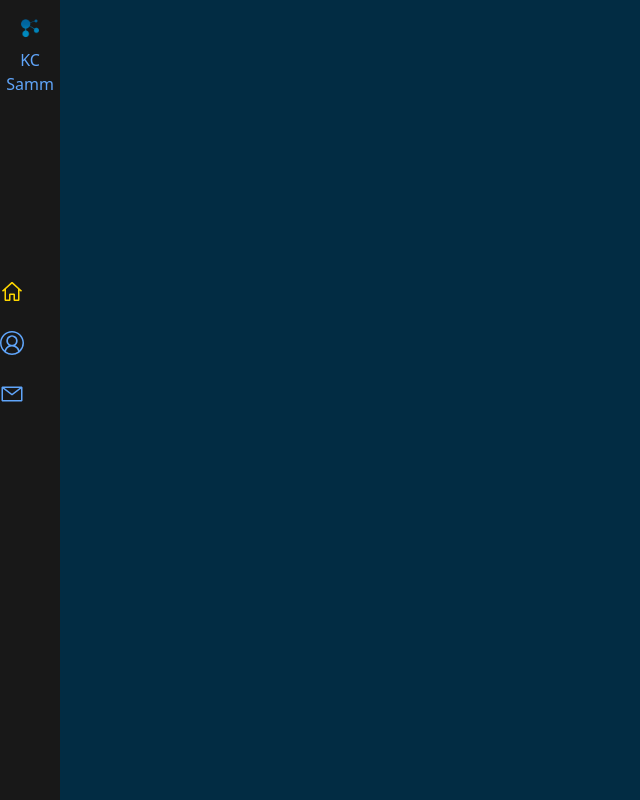
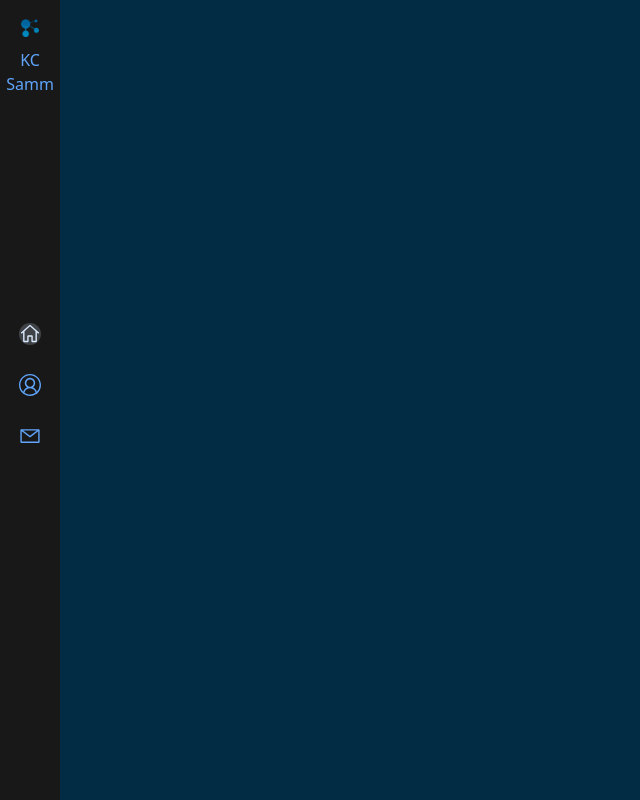
Before and after one commit to KING-SAMM/myPortfolio, a React (Vite) app in the folder frontend_react/: page / in a window 1280 px wide. Shown: the whole page, without its empty margins (0-640 px from the left). Built offline with nearby package versions, Linux system fonts and the light colour scheme.

Commit message:
Modified Side bar styling

```diff
--- a/frontend_react/src/components/Sidebar/Sidebar.jsx
+++ b/frontend_react/src/components/Sidebar/Sidebar.jsx
@@ -10,39 +10,28 @@ const Sidebar = () => {
     <nav className="bg-[#181818] w-[60px] h-full absolute top-0 z-10 min-h-[500px] ">
 
       {/* Main Logo  */}
-      <Link className="logo block py-2 px-0" to="/">
-        <img src={ images.logo } className={ `block my-2 mx-[auto] w-[24px] h-[auto]`} alt="logo" />
+      <Link className="logo flex flex-col py-2 px-0" to="/">
+        <img src={ images.logo } alt="logo" />
         {/* <img src={ images.logoSubtitle } className={ `sub-logo w-[50px]` } alt="KC Samm" /> */}
         <p className={ `sub-logo w-[50px] text-blue-400 text-center my-2 mx-[auto]` }>KC Samm</p>
       </Link>
 
       {/* Navigation Links  */}
-      <div className="nav-links flex flex-col justify-start items-center text-center absolute h-[210px] top-[50%] mt-[-120px] w-full">
+      <div className="nav-links flex flex-col justify-items-center ">
 
         {/* Home  */}
-        <NavLink
-          exact="true" activeclassname="active" to="/"
-          className={ `block my-0 mx-[auto] text-2xl text-blue-400 h-[51px] leading-10 relative no-underline
-          hover:text-blue-300 hover:after:opacity-100
-          after:content-[' '] after:text-[9px] after:absolute after:tracking-[2px] after:bottom-0 after:block after:w-full after:text-center after:opacity-0 after:transition-all after:duration-300 after:ease-out
-          first:after:content-['HOME'] `  }
-        >
-          <VscHome
-            className='w-6 h-6 hover:opacity-0 '  />
+        <NavLink exact="true" activeclassname="active" to="/" className={ `text-blue-400` }>
+          <VscHome className='text-blue-400' />
         </NavLink>
 
         {/* About  */}
-        <NavLink exact="true" activeclassname="active" to="/about"
-          className={ `about-link block text-2xl h-[51px] leading-10 relative no-underline after:content-[' '] after:text-[9px] after:absolute after:tracking-[2px] after:bottom-0 after:block after:w-full after:text-center after:opacity-0` }>
-          <VscAccount
-            className='w-6 h-6 text-blue-400 hover:text-blue-200 transition-all duration-300 ease-out' />
+        <NavLink exact="true" activeclassname="active" to="/about" className={ `about-link text-blue-400` }>
+          <VscAccount className='text-blue-400' />
         </NavLink>
 
         {/* Contact  */}
-        <NavLink exact="true" activeclassname="active" to="/contact"
-          className={ `contact-link block text-2xl h-[51px] leading-10 relative no-underline after:content-[' '] after:text-[9px] after:absolute after:tracking-[2px] after:bottom-0 after:block after:w-full after:text-center after:opacity-0` }>
-          <VscMail
-            className='w-6 h-6 text-blue-400 hover:text-blue-200 transition-all duration-300 ease-out' />
+        <NavLink exact="true" activeclassname="active" to="/contact" className={ `contact-link text-blue-400` }>
+          <VscMail className='text-blue-400' />
         </NavLink>
       </div>
     </nav>
--- a/frontend_react/src/components/Sidebar/Sidebar.scss
+++ b/frontend_react/src/components/Sidebar/Sidebar.scss
@@ -1,6 +1,6 @@
+/* SIDE NAVIGATION  */
 nav
 {
-    background: #ff0000;
     width: 60px;
     height: 100%;
     position: absolute;
@@ -8,6 +8,7 @@ nav
     z-index: 3;
     min-height: 500px;
 
+    // Logo
     .logo
     {
         display: block;
@@ -27,9 +28,12 @@ nav
         }
     }
 
+    // Navigation Menu
     .nav-links
     {
-        display: block;
+        display: flex;
+        justify-content: center;
+        align-items: center;
         text-align: center;
         position: absolute;
         height: 210px;
@@ -37,37 +41,48 @@ nav
         margin-top: -120px;
         width: 100%;
 
+        // The links, i.e <NavLink /> elements
         a
         {
+            // Initial state
             font-size: 22px;
-            // color: #4e4e4e;
-            display: block;
+            display: flex;
+            justify-content: center;
+            align-items: center;
             line-height: 51px;
             height: 51px;
             position: relative;
             text-decoration: none;
 
+            // Mode of transition  of icons
             i
             {
                 transition: all 0.3s ease-out;
             }
 
+            // State of icons on hover of <NavLink />
             &:hover
             {
-                color: #ffd700;
+                color: rgb(255 255 255);
 
                 svg
                 {
-                    opacity: 0;
+                    padding: 15px;
+                    background-color: rgba(219, 234, 254, 0.1);
+                    border-radius: 50%;
+                    // opacity: 0;
                 }
 
-                &:after
+                // Icons pseudo element:
+                // the text over each icon should appear
+                &::after
                 {
                     opacity: 1;
                 }
             }
 
-            &:after
+            // Initial state of pseudo elements of icons
+            &::after
             {
                 content: '';
                 font-size: 9px;
@@ -76,41 +91,53 @@ nav
                 bottom: 0;
                 display: block;
                 width: 100%;
-                text-align: center;
+                text-align:center;
                 opacity: 0;
                 transition: all 0.3s ease-out;
             }
 
+            // First icon
             &:first-child
             {
+                // Pseudo element of first icon
                 &::after
                 {
                     content: 'HOME';
+                    right: 0px;
                 }
             }
         }
 
+        // About <NavLink />
         a.about-link
         {
+            // Pseudo element of about link icon
             &::after
             {
                 content: 'ABOUT';
+                right: 3px;
             }
         }
 
+        // Contact <NavLink />
         a.contact-link
         {
+            // Pseudo element of about link icon
             &::after
             {
                 content: 'CONTACT';
+                right: 10px;
             }
         }
 
+        // State of icons when link is active
         a.active
         {
             svg
             {
-                color: #ffd700
+                color: rgb(219 234 254);
+                background-color: rgba(219, 234, 254, 0.2);
+                border-radius: 50%;
             }
         }
     }
```
